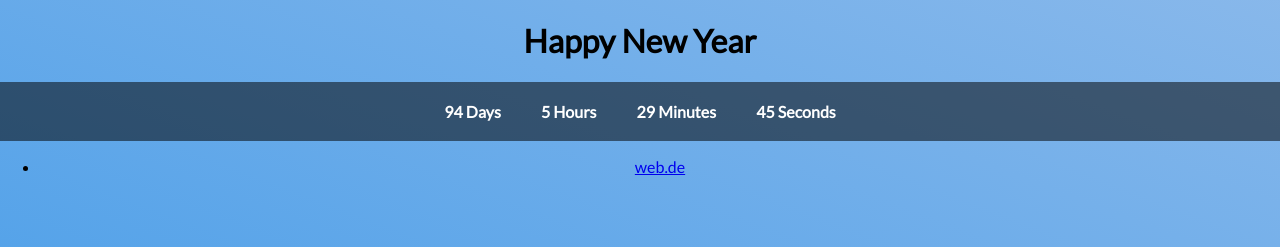
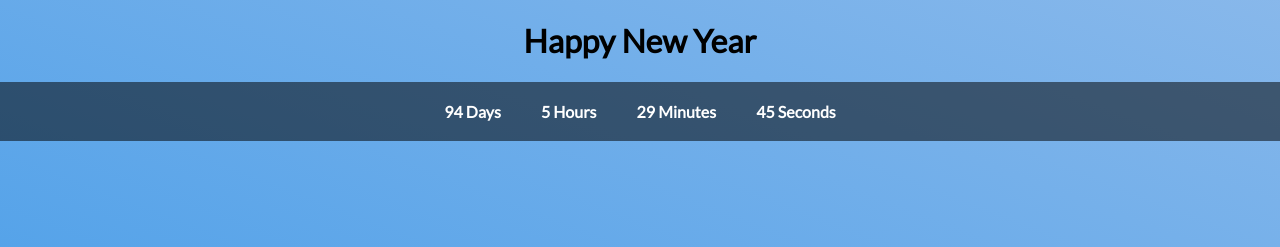
Before and after one commit to Degi100/bollen, a React (Create React App) app: page / in a window 1280 px wide. Shown: the top 247 px of the page. Built offline with nearby package versions, Linux system fonts and the light colour scheme.

Commit message:
change smth

```diff
--- a/src/App.js
+++ b/src/App.js
@@ -10,9 +10,6 @@ function App() {
         timeTillDate=" 26 11 2021, 13:00 p"
         timeFormat="DD MM YYYY, h:mm a"
       />
-<ul><li>
-<a href="http://www.web.de">web.de</a>
-</li></ul>
       </div>
       );
     }
```
